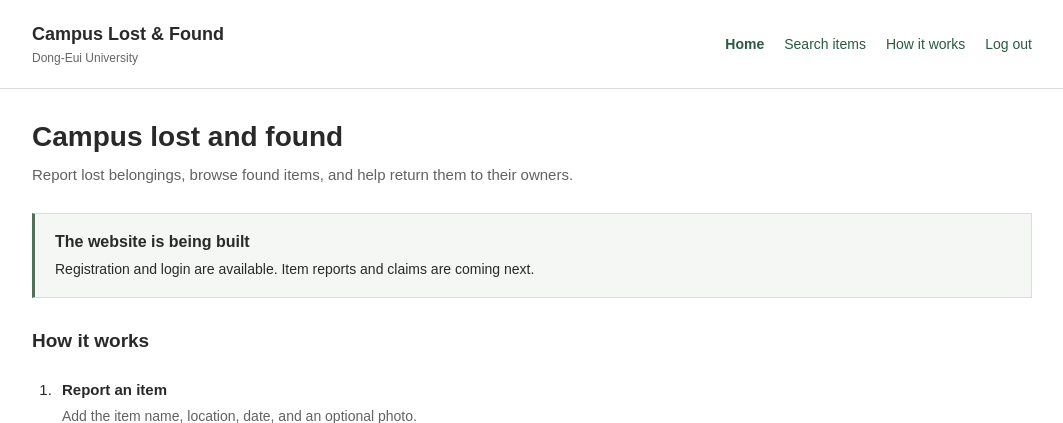
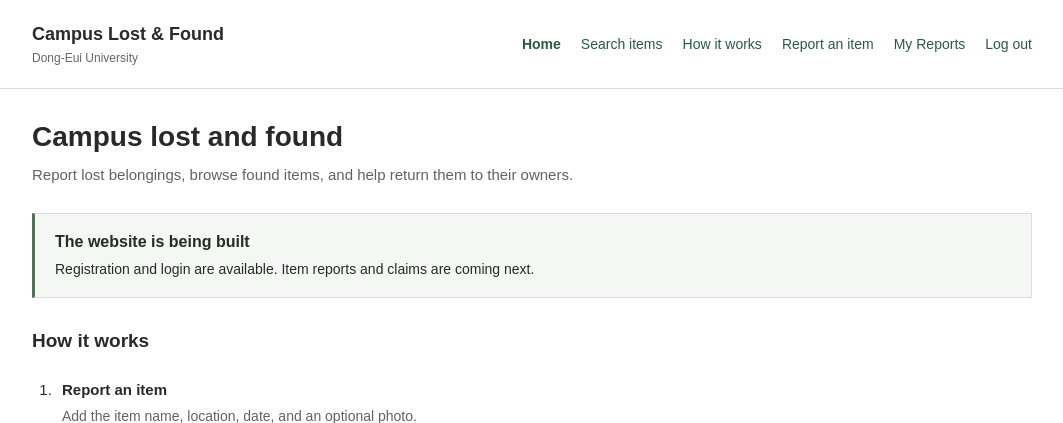
Before and after one commit to mrdipeshbastakoti/campus-lost-and-found, a PHP site: page /index.php in a window 1280 px wide. Shown: the top 423 px of the page, without its empty margins (108-1171 px from the left). Run offline with PHP 8.4, Linux system fonts and the light colour scheme; the visitor is signed in with stand-in values (Sample User, id 1).

Commit message:
Update header.php for report items

```diff
--- a/includes/header.php
+++ b/includes/header.php
@@ -11,6 +11,7 @@ $activePage = $activePage ?? 'home';
     <title><?= escape($pageTitle) ?></title>
     <link rel="stylesheet" href="assets/css/style.css">
     <link rel="stylesheet" href="assets/css/accounts.css">
+    <link rel="stylesheet" href="assets/css/reports.css">
 </head>
 <body>
 <a class="skip-link" href="#main">Skip to content</a>
@@ -25,6 +26,8 @@ $activePage = $activePage ?? 'home';
                 <a href="register.php" <?= $activePage === 'register' ? 'aria-current="page"' : '' ?>>Register</a>
                 <a href="login.php" <?= $activePage === 'login' ? 'aria-current="page"' : '' ?>>Log in</a>
             <?php else: ?>
+                <a href="report.php" <?= $activePage === 'report' ? 'aria-current="page"' : '' ?>>Report an item</a>
+                <a href="my-reports.php" <?= $activePage === 'my-reports' ? 'aria-current="page"' : '' ?>>My Reports</a>
                 <form class="logout-form" action="logout.php" method="post">
                     <input type="hidden" name="csrf_token" value="<?= escape(Session::csrfToken()) ?>">
                     <button type="submit" class="nav-button">Log out</button>
```
